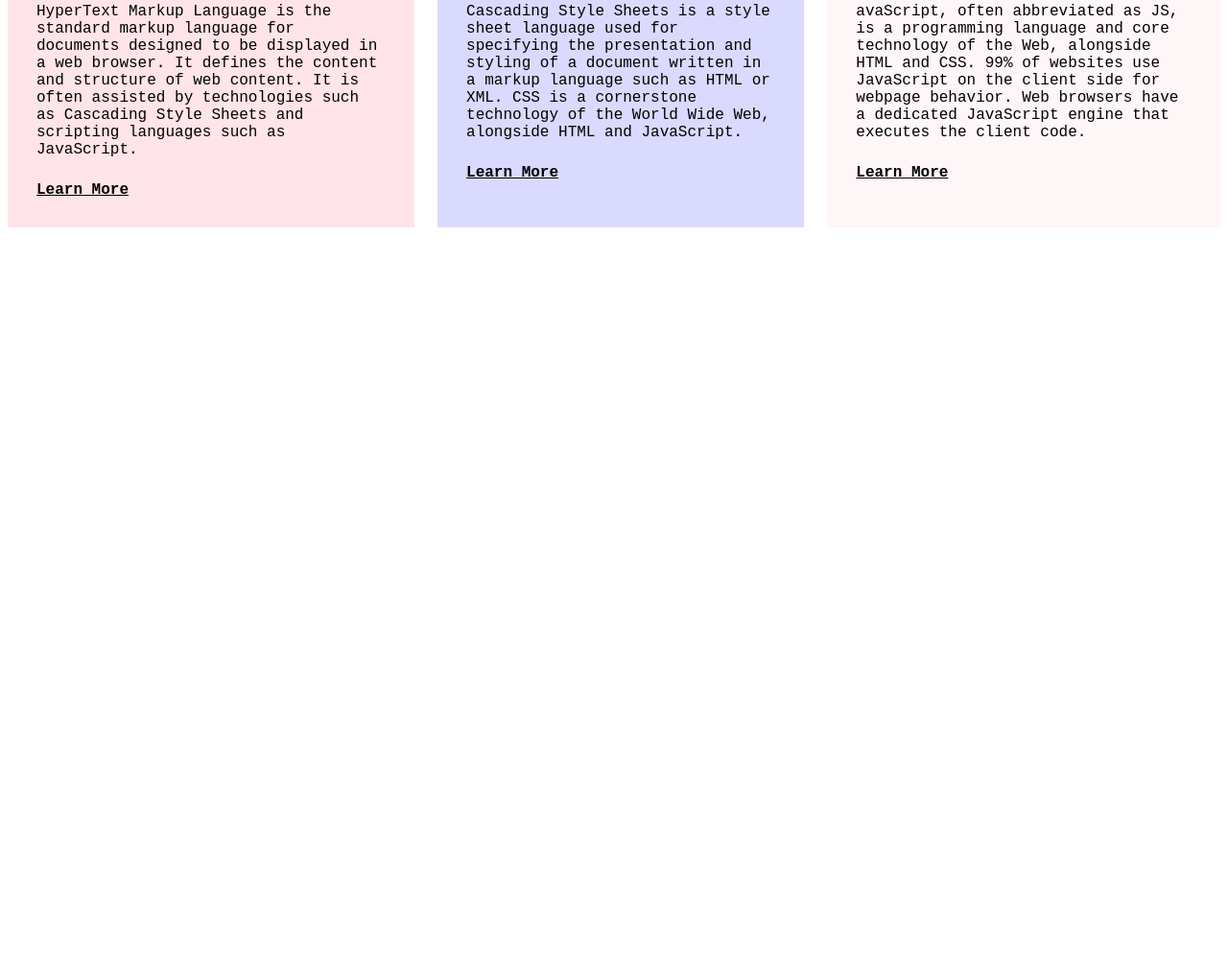
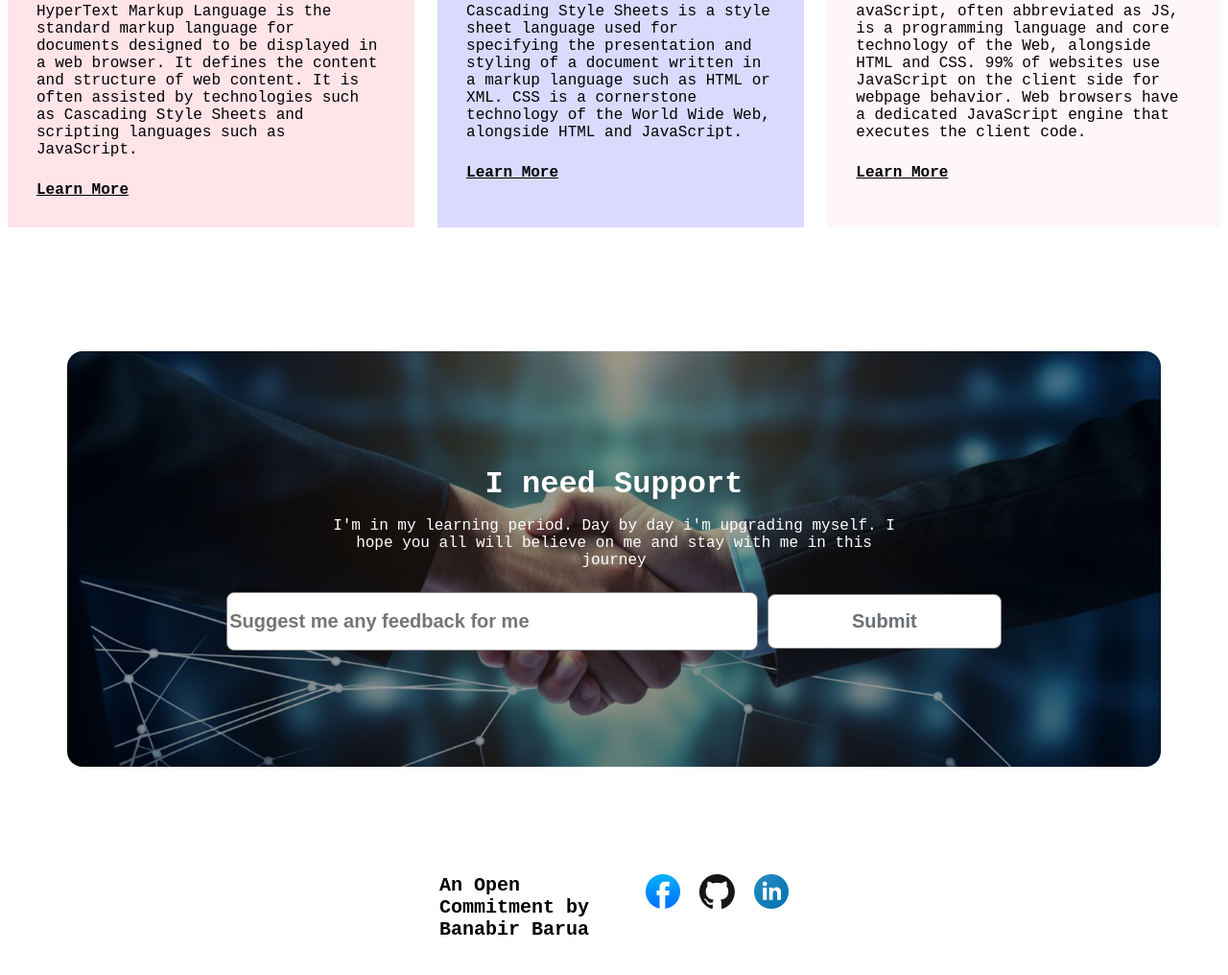
Before and after one commit to Banabir72/assignment-1, a plain HTML site: page index.html in a window 1280 px wide. Shown: the part 3293-4309 px from the top of the page at 96% size. Before the commit the page ends 3659 px from the top, so only its background shows below. Drawn offline with Linux system fonts and the light colour scheme; a web font is replaced by a local one.

Commit message:
added footer

```diff
--- a/index.html
+++ b/index.html
@@ -91,9 +91,24 @@
                 </div>
             </div>
         </section>
+        <section class="support">
+            <div class="suporrt-1">
+            <h3 class="need-support">I need Support</h3>
+            <p class="support-description">I'm in my learning period. Day by day i'm upgrading myself. I hope you all will believe on me and stay with me in this journey</p>
+            <input class="input-b" type="text" placeholder="Suggest me any feedback for me">
+            <input class="submit-b" type="submit">
+        </div>
+        </section>
     </main>
     <footer>
-
+        <section class="foot-container">
+            <div class="foot-heading">An Open Commitment by Banabir Barua</div>
+            <div class="icons">
+                <div><a href="https://www.facebook.com/banabir72/"><img src="assets/facebook.png" alt=""></a></div>
+                <div><a href="https://github.com/Banabir72"><img src="assets/github.png" alt=""></a></div>
+                <div><a href="https://www.linkedin.com/in/banabir-barua-82a155240/"><img src="assets/linkedin-icon 1.png" alt=""></a></div>
+            </div>
+        </section>
     </footer>
 </body>
 
--- a/styles/style.css
+++ b/styles/style.css
@@ -210,3 +210,69 @@
 .current-target{
     margin-bottom: 129px;
 }
+/* support styles */
+.support{
+    text-align: center;
+    width: 1140px;
+    height: 313px;
+    background-color: rgba(0, 0, 0, 0.384);
+    background-image: url(../assets/handshake.jpg);
+    background-repeat: no-repeat;
+    background-position: center;
+    background-size: cover;
+    background-blend-mode: overlay;
+    border-radius: 16px;
+    margin: 0 auto;
+    padding-top: 120px;
+    margin-bottom: 80px;
+}
+.need-support{
+    font-size: 32px;
+    font-weight: bold;
+    color: #FFFFFF;
+    width: 292px;
+    margin: 0 auto;
+    margin-bottom: 16px;
+}
+.support-description{
+    font-size: 16px;
+    font-weight: 200;
+    color: #FFFFFF;
+    width: 606px;
+    margin: 0 auto;
+    margin-bottom: 24px;
+}
+.input-b{
+    width: 548px;
+    height: 57px;
+    border: 1px solid gray;
+    background-color: white;
+    border-radius: 8px;
+    font-size: 20px;
+    font-weight: 600;
+    color: #0d13219c;
+}
+.submit-b{
+    width: 244px;
+    height: 57px;
+    border: 1px solid gray;
+    background-color: white;
+    border-radius: 8px;
+    font-size: 20px;
+    font-weight: 600;
+    color: #0d13219c;
+}
+/* footer part style */
+.foot-container{
+    display: flex;
+    justify-content: space-between;
+    padding: 32px 450px;
+}
+.icons{
+    display: flex;
+    gap: 20px;
+}
+.foot-heading{
+    font-size: 20px;
+    font-weight: 600;
+}
```
